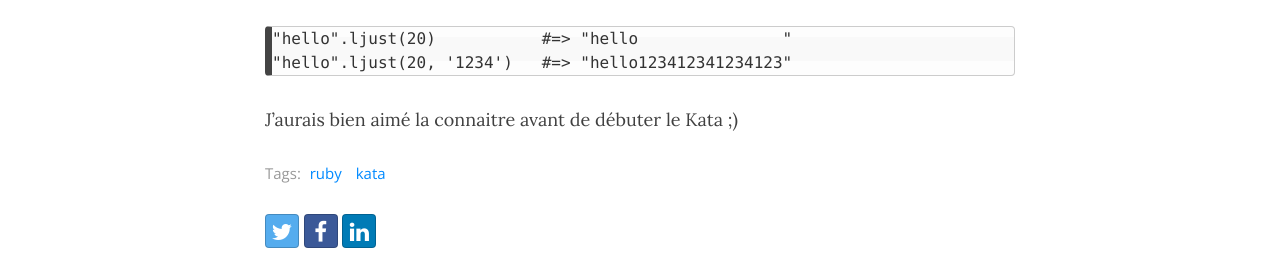
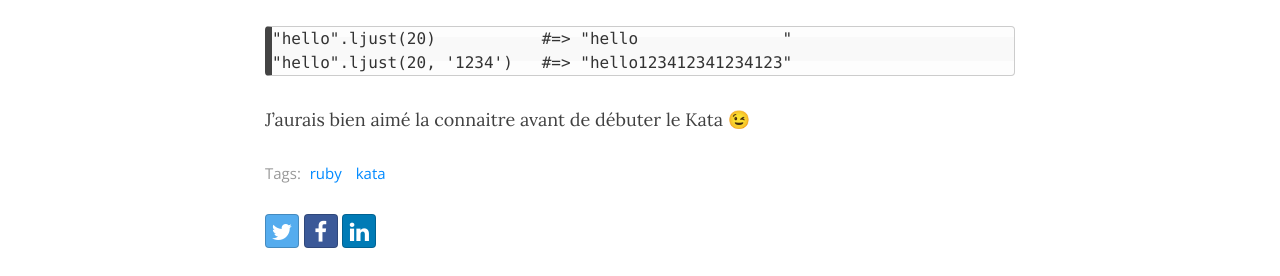
Before and after one commit to jackplux/jackplux.github.io, a Jekyll site: the page built from _posts/2018-03-11-kata-name-to-matrix.md, in a window 1280 px wide and 900 px high, scrolled down 1133 px. Shown: the part 246-522 px from the top of the window. Built offline with Jekyll 4.4.1, drawn with Linux system fonts in a browser that asks for light colours; nearby versions of some CDN libraries.

```diff
--- a/_posts/2018-03-11-kata-name-to-matrix.md
+++ b/_posts/2018-03-11-kata-name-to-matrix.md
@@ -51,4 +51,4 @@ If integer is greater than the length of str, returns a new String of length int
 "hello".ljust(20, '1234')   #=> "hello123412341234123"
 ~~~
 
-J'aurais bien aimé la connaitre avant de débuter le Kata ;)
+J'aurais bien aimé la connaitre avant de débuter le Kata 😉
```
